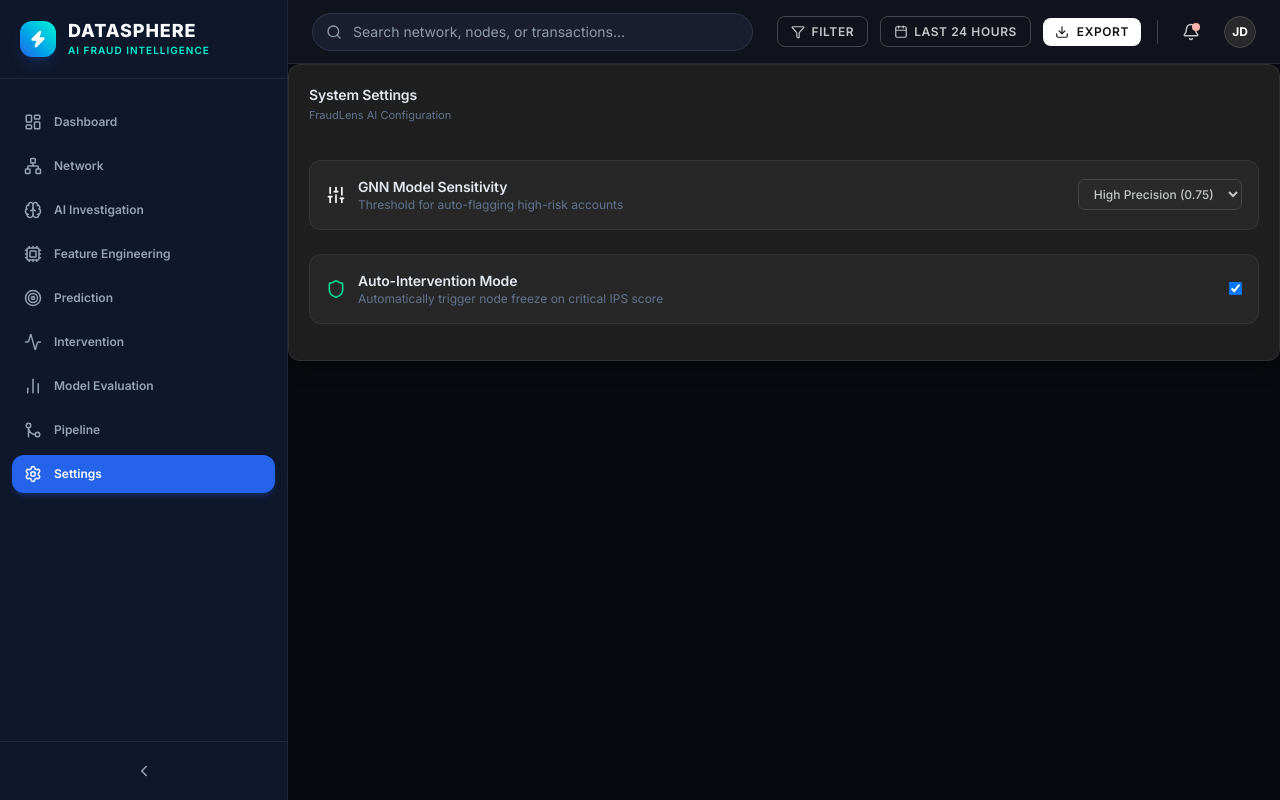
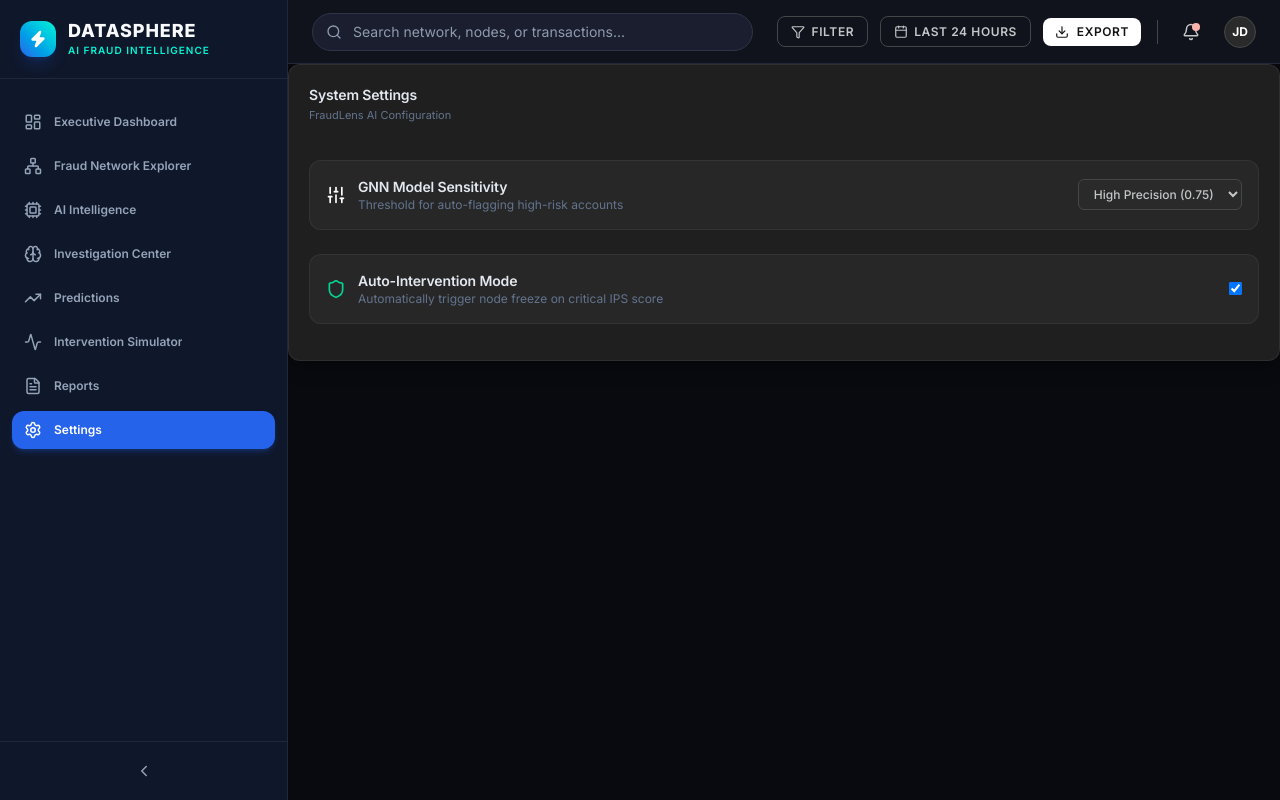
Before and after one commit to naveen-kumar-55/aifrauddetection, a React (Vite) app in the folder Fraud-Network/frontend/: page /settings in a window 1280 px wide. Built offline with nearby package versions, Linux system fonts and the light colour scheme; the HTML template or start-up script is replaced by a standard one.

Commit message:
style: redesigned navigation menu into business-focused bank fraud analyst workflows

```diff
--- a/Fraud-Network/frontend/src/App.jsx
+++ b/Fraud-Network/frontend/src/App.jsx
@@ -9,6 +9,7 @@ import Prediction from './pages/Prediction';
 import Intervention from './pages/Intervention';
 import ModelPerformance from './pages/ModelPerformance';
 import Pipeline from './pages/Pipeline';
+import Reports from './pages/Reports';
 import Settings from './pages/Settings';
 
 export default function App() {
@@ -19,14 +20,14 @@ export default function App() {
           <Route index element={<Dashboard />} />
           <Route path="network" element={<Network />} />
           <Route path="transaction-network" element={<Network />} />
+          <Route path="intelligence" element={<FeatureEngineering />} />
+          <Route path="features" element={<FeatureEngineering />} />
           <Route path="investigation" element={<Investigation />} />
           <Route path="ai-investigation" element={<Investigation />} />
-          <Route path="features" element={<FeatureEngineering />} />
-          <Route path="feature-engineering" element={<FeatureEngineering />} />
           <Route path="prediction" element={<Prediction />} />
+          <Route path="models" element={<ModelPerformance />} />
           <Route path="intervention" element={<Intervention />} />
-          <Route path="models" element={<ModelPerformance />} />
-          <Route path="model-evaluation" element={<ModelPerformance />} />
+          <Route path="reports" element={<Reports />} />
           <Route path="pipeline" element={<Pipeline />} />
           <Route path="settings" element={<Settings />} />
           <Route path="*" element={<Dashboard />} />
--- a/Fraud-Network/frontend/src/components/layout/Sidebar.jsx
+++ b/Fraud-Network/frontend/src/components/layout/Sidebar.jsx
@@ -1,18 +1,17 @@
 import React from 'react';
 import { NavLink } from 'react-router-dom';
 import {
-  LayoutDashboard, Network, Brain, Cpu, Target, Activity, BarChart2, GitMerge, Settings, ChevronLeft, ChevronRight, Zap
+  LayoutDashboard, Network, Brain, Cpu, TrendingUp, Activity, FileText, Settings, ChevronLeft, ChevronRight, Zap
 } from 'lucide-react';
 
 const navItems = [
-  { path: '/', label: 'Dashboard', icon: LayoutDashboard },
-  { path: '/network', label: 'Network', icon: Network },
-  { path: '/investigation', label: 'AI Investigation', icon: Brain },
-  { path: '/features', label: 'Feature Engineering', icon: Cpu },
-  { path: '/prediction', label: 'Prediction', icon: Target },
-  { path: '/intervention', label: 'Intervention', icon: Activity },
-  { path: '/models', label: 'Model Evaluation', icon: BarChart2 },
-  { path: '/pipeline', label: 'Pipeline', icon: GitMerge },
+  { path: '/', label: 'Executive Dashboard', icon: LayoutDashboard },
+  { path: '/network', label: 'Fraud Network Explorer', icon: Network },
+  { path: '/intelligence', label: 'AI Intelligence', icon: Cpu },
+  { path: '/investigation', label: 'Investigation Center', icon: Brain },
+  { path: '/prediction', label: 'Predictions', icon: TrendingUp },
+  { path: '/intervention', label: 'Intervention Simulator', icon: Activity },
+  { path: '/reports', label: 'Reports', icon: FileText },
   { path: '/settings', label: 'Settings', icon: Settings },
 ];
 
```
